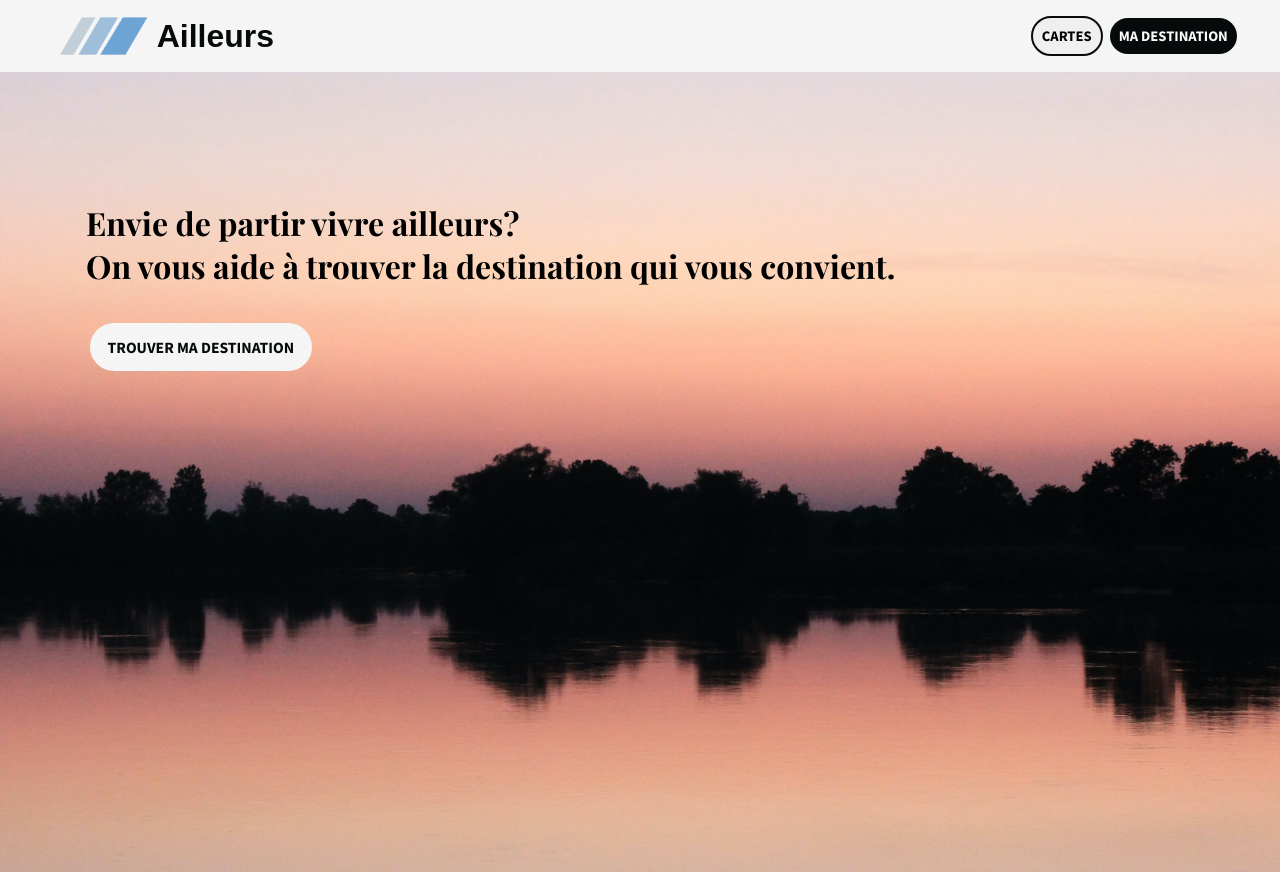
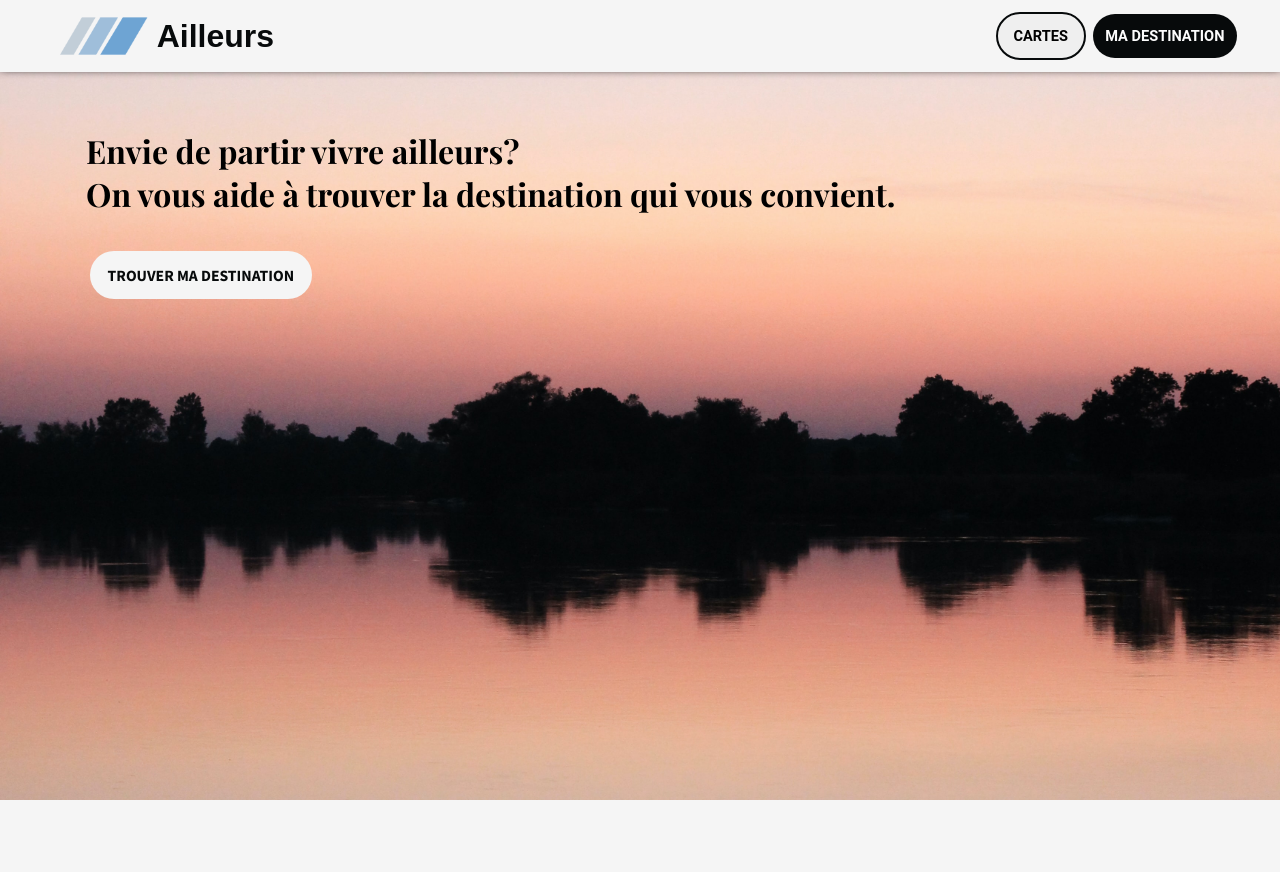
Before and after one commit to Fidomi/ailleurs-react-app, a React (Create React App) app: page / in a window 1280 px wide. After the commit the page ends 800 px from the top, so only its background shows below. Built offline with nearby package versions, Linux system fonts and the light colour scheme; a web font is replaced by a local one.

Commit message:
Header fixed position + styling

```diff
--- a/src/components/Accordion/style.js
+++ b/src/components/Accordion/style.js
@@ -10,7 +10,6 @@ export const StyledAccordionSection = styled.div`
     box-sizing: border-box;
     display: flex;
     flex-direction: column;
-    height: auto;
     overflow: auto;
     margin: 1rem 0 0 0;
 `;
@@ -27,6 +26,7 @@ export const AccordionTitle = styled.button`
     justify-content: space-between;
     align-items: center;
     width: 100%;
+    min-height: 3rem;
     padding: 0.25rem 0.8rem;
     text-transform: uppercase;
     font-size: ${fontSizes.fontS};
@@ -34,7 +34,7 @@ export const AccordionTitle = styled.button`
     position: relative;
     border: none;
     background-color: ${colors.secondary};
-    border-top: 1px solid ${colors.primary};
+    border-bottom: 1px solid ${colors.primary};
 `;
 
 export const AccordionList = styled.ul`
@@ -42,8 +42,8 @@ export const AccordionList = styled.ul`
     list-style: none;
     display: flex;
     flex-flow: column nowrap;
-    justify-content: center;
-    align-items: center;
+    // justify-content: center;
+    // align-items: center;
     width: 100%;
     padding: ${({ chevronopen }) => (chevronopen ? `0.2rem 1.5rem` : `0px`)};
     margin: 0;
@@ -71,4 +71,5 @@ export const AccordionIcon = styled(FontAwesomeIcon)`
 export const StyledLink = styled(Link)`
     text-decoration: none;
     color: ${colors.primary};
+    margin: 0.2rem 0;
 `;
--- a/src/components/Button/style.js
+++ b/src/components/Button/style.js
@@ -120,6 +120,11 @@ export const StyledButton = styled.button`
     border-radius: 25px;
     cursor: pointer;
     transition: transform 0.3s ease;
+    & > div {
+        padding: 0;
+        margin: 0.2rem auto;
+        text-align: center;
+    }
     &:hover {
         transform: translateY(-3px);
     }
--- a/src/components/Header/index.jsx
+++ b/src/components/Header/index.jsx
@@ -25,6 +25,7 @@ function Header() {
     useEffect(() => {
         if (isTablet && left) {
             setOpen(false);
+            setLeft(false);
         }
     }, [isTablet, left]);
 
@@ -47,8 +48,9 @@ function Header() {
                         type="button"
                         buttonStyle="successOutline"
                         buttonSize="smallMobile"
+                        minWidth="5rem"
                     >
-                        Cartes
+                        <div>Cartes</div>
                     </Button>
                 </StyledLink>
                 {{ open } && (
@@ -67,8 +69,9 @@ function Header() {
                         type="button"
                         buttonStyle="successSolid"
                         buttonSize="smallMobile"
+                        minWidth="8rem"
                     >
-                        Ma Destination
+                        <div>Ma Destination</div>
                     </Button>
                 </Link>
             </NavLinks>
--- a/src/components/Header/style.js
+++ b/src/components/Header/style.js
@@ -6,15 +6,19 @@ import device from '../../utils/styles/device';
 import styled from 'styled-components';
 
 export const HeaderContainer = styled.header`
-    position: relative;
+    position: fixed;
+    width: 100%;
+    top: 0px;
     z-index: 1000;
     height: 3.5rem;
     margin: 0 auto;
     padding: 0.62rem;
+    background-color: ${colors.secondary};
     display: flex;
     flex-direction: row;
     align-items: center;
     justify-content: space-between;
+    filter: drop-shadow(0px -3px 5px ${colors.shadow});
 
     @media ${device.tablet} {
         height: 4rem;
--- a/src/components/SideMenu/style.js
+++ b/src/components/SideMenu/style.js
@@ -3,7 +3,6 @@ import device from '../../utils/styles/device';
 import styled from 'styled-components';
 
 export const StyledSideMenu = styled.div`
-    height: auto;
     width: 100vw;
     top: 3rem;
     position: absolute;
```
